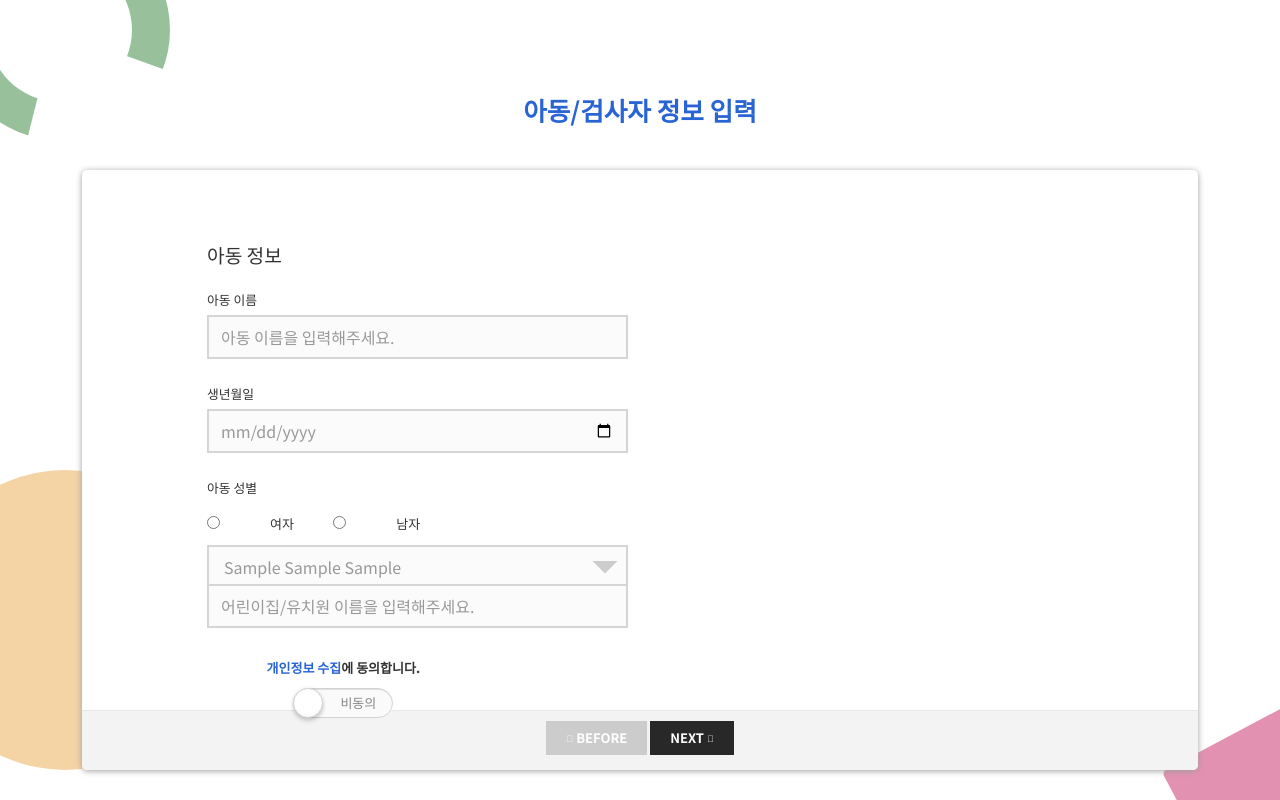
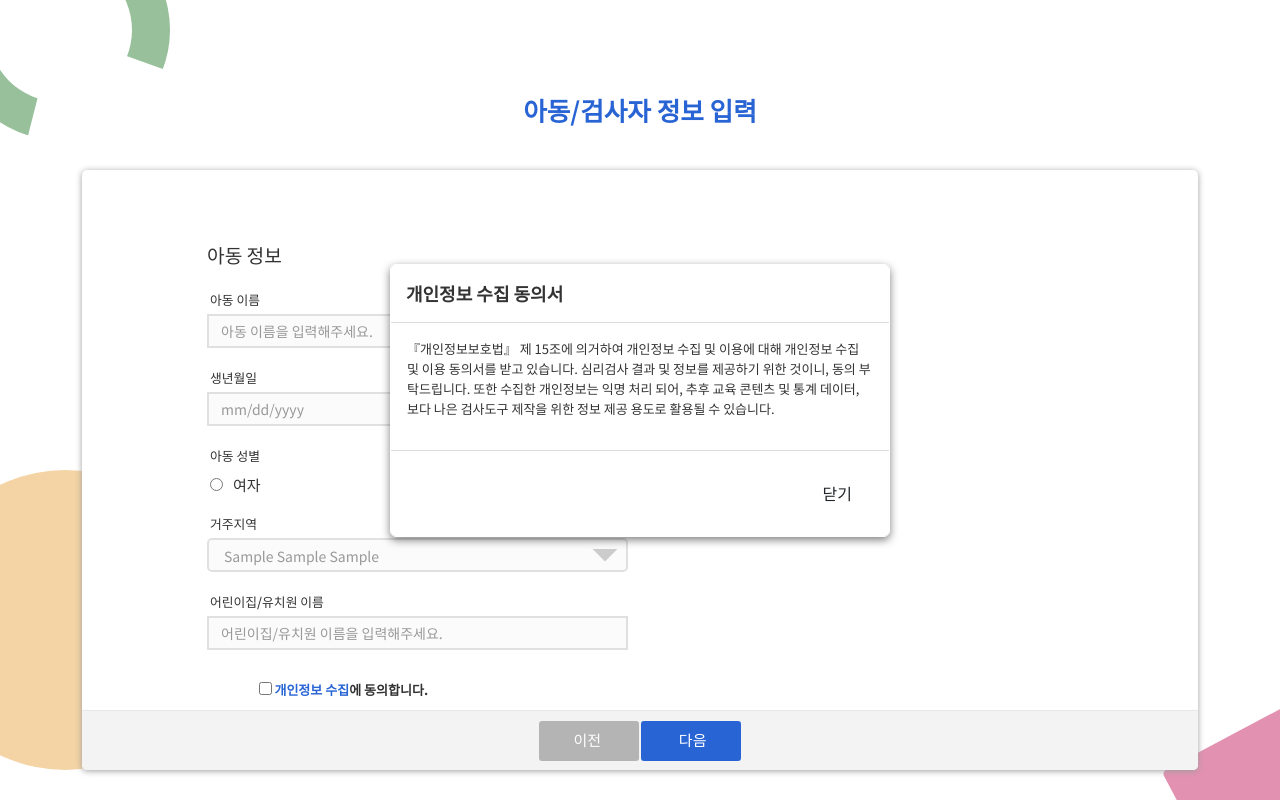
Before and after one commit to ChildDisabilityTest/Front, a Django app: page /user/userInfo in a window 1280 px wide, after a click on "개인정보 수집". Run offline with Django 4.2, Linux system fonts and the light colour scheme; tables that the repository leaves empty hold one stand-in row (values such as "Sample post"); some libraries are stand-ins or nearby versions.

Commit message:
[update] modify modal, label, button, input field. 221208 sy.

```diff
--- a/growthTest/views.py
+++ b/growthTest/views.py
@@ -16,8 +16,8 @@ def result(request):
     return render(request, "growthTest/result.html")
 
 def bar_chart(request):
-    labels=["신체발달"]  # labels
-    data=[43]           # 계산 값(점수)
+    labels=["신체발달", "a", "b", "c", "d", "e", "f"]  # labels
+    data=[43, 60, 87, 69, 32, 12, 92]           # 계산 값(점수)
 
     return JsonResponse(data={
         'labels': labels,
--- a/static/css/aero.css
+++ b/static/css/aero.css
@@ -5,14 +5,14 @@
   display: block;
   margin: 0;
   padding: 0;
-    width: 42px;
-    height: 42px;
-    background: url(aero.png) no-repeat;
+  width: 22px;
+  height: 22px;
+  background: url(../img/orange.png) no-repeat;
   border: none;
   cursor: pointer;
-	position:absolute;
-	left:0;
-	top:0;
+  position: absolute;
+  left: 50;
+  top: 0;
 }
 
 .icheckbox_square-aero {
@@ -56,7 +56,7 @@
   only screen and (min-device-pixel-ratio: 1.5) {
   .icheckbox_square-aero,
   .iradio_square-aero {
-        background-image: url(aero@2x.png);
+    background-image: url(../img/orange@2x.png);
     -webkit-background-size: 453px 42px;
     background-size: 453px 42px;
   }
--- a/static/css/style.css
+++ b/static/css/style.css
@@ -239,8 +240,11 @@ a.button_medium_2:hover {
   font-weight: 600;
   text-transform: uppercase;
   outline: none;
-  background: #282828;
+  background: #2864d4;
   position: relative;
+  border-radius: 3px;
+  width: 100px;
+  height: 40px;
 }
 
 .backward {
@@ -250,40 +254,41 @@ a.button_medium_2:hover {
 button[disabled].backward,
 button[disabled].forward {
   border: none;
-  background: #ccc;
+  background: rgb(180, 180, 180);
   outline: none;
 }
 
 .backward:before {
-  content: "\f053";
+  /* 수정 */
+  content: "이전";
   font-family: "Noto Sans KR", sans-serif;
   text-decoration: inherit;
   position: absolute;
   font-weight: normal;
-  top: 8px;
-  left: 20px;
+  top: 9px;
+  left: 35px;
   text-transform: none;
-  font-size: 9px;
+  font-size: 15px;
 }
 
 .forward {
   padding: 7px 30px 7px 20px;
 }
 .forward:before {
-  content: "\f054";
+  content: "다음";
   font-family: "Noto Sans KR", sans-serif;
   text-decoration: inherit;
   position: absolute;
   font-weight: normal;
-  top: 8px;
-  right: 20px;
+  top: 9px;
+  right: 35px;
   text-transform: none;
-  font-size: 9px;
+  font-size: 15px;
 }
 
 .backward:hover,
 .forward:hover {
-  background: #00aeef;
+  background: #7aa0e7;
   color: #fff;
 }
 
@@ -672,10 +683,11 @@ ul.social-bookmarks.team {
 input.form-control,
 select.form-control,
 textarea.form-control {
+  /* 수정 */
   background: none;
   background-color: #fbfbfb;
-  border: 2px solid #d5d5d5;
-  border-radius: 0;
+  border: 2px solid #e0e0e0;
+  border-radius: 10px;
   -webkit-appearance: none;
   -webkit-border-radius: 0;
   -moz-border-radius: 0;
@@ -683,10 +695,10 @@ textarea.form-control {
   box-shadow: none;
   -webkit-transition: none;
   color: #999;
-  height: 44px;
-  font-size: 16px;
+  height: 34px;
+  font-size: 14px;
   font-weight: 400;
-  margin-bottom: 25px;
+  margin-bottom: 20px;
   font-family: "Noto Sans KR", sans-serif;
   line-height: 1.428571429;
   padding: 6px 12px;
@@ -709,7 +722,7 @@ textarea.form-control:focus {
   padding-left: 15px;
   border: 0;
   border-radius: 0;
-  height: 41px;
+  height: 31px;
   margin: 0;
   font-weight: 400;
   -moz-appearance: window;
@@ -719,10 +732,11 @@ textarea.form-control:focus {
 .styled-select {
   width: 100%;
   overflow: hidden;
-  height: 44px;
+  height: 34px;
   background: #fbfbfb url(../img/down_arrow_select.png) no-repeat 98% center;
-  border: 2px solid #d5d5d5;
-  margin-bottom: -5px;
+  border: 2px solid #e0e0e0;
+  border-radius: 5px;
+  margin-bottom: 20px;
 }
 
 .styled-select select::-ms-expand,
@@ -742,8 +756,10 @@ ul.floated li {
   width: 30%;
 }
 label.label_gender {
-  padding-left: 50px;
-  line-height: 42px;
+  padding-left: 10px;
+  line-height: 30px;
+  height: 30px;
+  font-size: 15px;
 }
 
 ul.floated li#age {
@@ -952,6 +968,15 @@ ul.data-list-2 li label.error {
 }
 
 /* modal */
+.modal {
+  width: 100vw;
+  height: 100vh;
+}
+
+.modal-backdrop {
+  background-color: rgba(148, 148, 148, 0);
+}
+
 .modal-content {
   position: relative;
   background-color: #fff;
@@ -1279,5 +1307,22 @@ ul.data-list-2 li label.error {
   font-size: 0.8rem;
   font-weight: 500;
   line-height: 20px;
-  margin-bottom: 5px;
+  margin-bottom: 4px;
+  margin-left: 3px;
 }
+.row-gender {
+  display: flex;
+  flex-direction: row;
+  width: 100%;
+  height: 34px;
+  margin-bottom: 10px;
+  margin-left: 3px;
+}
+.gender-box {
+  width: 50%;
+}
+
+.check-terms {
+  margin-top: 145px;
+  /* margin-left: 2px; */
+}
--- a/static/js/functions.js
+++ b/static/js/functions.js
@@ -74,10 +74,10 @@ $(document).ready(function () {
   });
 
   //Check and radio input styles
-  //   $("input.check_radio").iCheck({
-  //     checkboxClass: "icheckbox_square-aero",
-  //     radioClass: "iradio_square-aero",
-  //   });
+  $("input.check_radio").iCheck({
+    checkboxClass: "icheckbox_square-aero",
+    radioClass: "iradio_square-aero",
+  });
 
   //Pace holder
   $("input, textarea").placeholder();
@@ -99,3 +99,23 @@ $(document).ready(function () {
     // itemsDesktopSmall: [979, 3],
   });
 });
+
+// custom ===============================================================================
+$(document).ready(function () {
+  // 숫자만 받기(전화번호 입력 란)
+  $("#onlyNum").keyup(function (event) {
+    var inputVal = $(this).val();
+    $(this).val(inputVal.replace(/[^0-9]/gi, ""));
+  });
+
+  // top area 타이틀 변경
+  $("button.forward, button.backward").click(function () {
+    var title = document.getElementById("complete");
+
+    if (title.style.display === "block") {
+      $("#main-title-text").html("검사 방법 안내");
+    } else {
+      $("#main-title-text").html("아동/검사자 정보 입력");
+    }
+  });
+});
--- a/templates/base.html
+++ b/templates/base.html
@@ -13,6 +13,7 @@
       integrity="sha384-rbsA2VBKQhggwzxH7pPCaAqO46MgnOM80zW1RWuH61DGLwZJEdK2Kadq2F9CUG65"
       crossorigin="anonymous"
     />
+
     <!-- Noto Sans 폰트 -->
     <link rel="preconnect" href="https://fonts.googleapis.com" />
     <link rel="preconnect" href="https://fonts.gstatic.com" crossorigin />
@@ -42,7 +43,7 @@
     <script src="{% static 'js/jquery.wizard.js'%}"></script>
 
     <!-- Radio and checkbox styles -->
-    <!-- <script src="check_radio/jquery.icheck.js"></script> -->
+    <script src="{% static 'js/jquery.icheck.js'%}"></script>
 
     <!-- HTML5 and CSS3-in older browsers-->
     <script src="{% static 'js/modernizr.custom.17475.js'%}"></script>
--- a/templates/user/userInfo.html
+++ b/templates/user/userInfo.html
@@ -11,7 +11,7 @@
   <div class="container">
     <div class="row">
       <div class="col-md-12 main-title">
-        <h4>아동/검사자 정보 입력</h4>
+        <h4 id="main-title-text">아동/검사자 정보 입력</h4>
       </div>
     </div>
   </div>
@@ -49,27 +49,25 @@
                   </li>
                   <ul class="data-list floated clearfix">
                     <div class="info-label">아동 성별</div>
-                    <li>
-                      <input
-                        name="gender"
-                        type="radio"
-                        class="required check_radio"
-                        value="F"
-                      /><label class="label_gender">여자</label>
-                    </li>
-                    <li>
-                      <input
-                        name="gender"
-                        type="radio"
-                        class="required check_radio"
-                        value="M"
-                      /><label class="label_gender">남자</label>
-                    </li>
+                    <div class="row-gender">
+                      <div class="gender-box">
+                        <input name="gender" type="radio" class="required" value="F" /><label
+                          class="label_gender"
+                          >여자</label
+                        >
+                      </div>
+                      <div>
+                        <input name="gender" type="radio" class="required" value="M" /><label
+                          class="label_gender"
+                          >남자</label
+                        >
+                      </div>
+                    </div>
                   </ul>
 
-                  <!-- 거주지역 -->
                   <ul class="data-list">
                     <li>
+                      <div class="info-label">거주지역</div>
                       <div class="styled-select">
                         <select class="form-control required" name="country">
                           {% for e in emd_list %}
@@ -80,8 +78,8 @@
                     </li>
                   </ul>
 
-                  <!-- 어린이집/유치원 이름 -->
                   <li>
+                    <div class="info-label">어린이집/유치원 이름</div>
                     <input
                       type="text"
                       name="kindergarden"
@@ -91,26 +89,18 @@
                   </li>
                 </ul>
               </div>
-              <!-- end col-md-6 -->
             </div>
-            <!-- end row -->
 
             <div class="row">
               <div class="col-md-4 col-md-offset-4">
                 <ul class="data-list" id="terms">
                   <li>
+                    <input type="checkbox" name="childTerms" class="required" value="yes" />
                     <strong
-                      ><a href="#" data-toggle="modal" data-target="#terms-txt">개인정보 수집</a>에
-                      동의합니다.
+                      ><a href="#" data-toggle="modal" data-target="#terms-txt" id="myModal"
+                        >개인정보 수집</a
+                      >에 동의합니다.
                     </strong>
-                    <label class="switch-light switch-ios">
-                      <input type="checkbox" name="terms" class="required fix_ie8" value="yes" />
-                      <span>
-                        <span class="ie8_hide">비동의</span>
-                        <span>동의</span>
-                      </span>
-                      <a></a>
-                    </label>
                   </li>
                 </ul>
               </div>
@@ -118,12 +108,13 @@
           </div>
           <!-- end step-->
 
-          <div class="step row">
+          <div class="step">
+            <div class="row">
               <h3 class="col-md-10">검사자 정보</h3>
               <div class="col-md-6">
                 <ul class="data-list">
                   <li>
-                  <!-- 검사자 이름 -->
+                    <div class="info-label">이름</div>
                     <input
                       type="text"
                       name="testerName"
@@ -131,8 +122,8 @@
                       placeholder="검사자 이름을 입력해주세요."
                     />
                   </li>
-                <!-- 검사자 생년월일 -->
                   <li>
+                    <div class="info-label">생년월일</div>
                     <input
                       type="date"
                       name="testerBirthDate"
@@ -140,35 +131,31 @@
                       placeholder="birthDate"
                     />
                   </li>
-                <!-- 연락처 -->
                   <li>
+                    <div class="info-label">연락처</div>
                     <input
                       type="tel"
                       name="testerPhone"
+                      id="onlyNum"
                       class="required form-control"
-                    placeholder="연락처? 이메일?"
+                      placeholder="-없이 연락처를 입력해주세요."
+                      maxlength="11"
                     />
                   </li>
                 </ul>
               </div>
-            <!-- end col-md-6 -->
+            </div>
 
             <div class="row">
               <div class="col-md-4 col-md-offset-4">
                 <ul class="data-list" id="terms">
                   <li>
+                    <input type="checkbox" name="testTerms" class="required" value="yes" required />
                     <strong
-                      ><a href="#" data-toggle="modal" data-target="#terms-txt">개인정보 수집</a>에
-                      동의합니다.
+                      ><a href="#" data-toggle="modal" data-target="#terms-txt" id="myModal"
+                        >개인정보 수집</a
+                      >에 동의합니다.
                     </strong>
-                    <label class="switch-light switch-ios">
-                      <input type="checkbox" name="terms" class="required fix_ie8" value="yes" />
-                      <span>
-                        <span class="ie8_hide">비동의</span>
-                        <span>동의</span>
-                      </span>
-                      <a></a>
-                    </label>
                   </li>
                 </ul>
               </div>
@@ -177,36 +164,35 @@
           <!-- end step -->
 
           <div class="submit step" id="complete">
-            <i class="icon-check"></i>
-            <h3>검사 방법 안내</h3>
             <div>
               이 검사는 아동의 발달 수준과 ADHD & 자폐스펙트럼 경향성을 다루게 됩니다. 각 문항을
               보시면 지난 3개월 동안 아동이 보인 발달의 정도와 행동에 대해서 표시하시면 됩니다.
             </div>
+            <br />
             <div>
               예컨데, 각 문항에 관해 발달이나 행동이 나타나지 않았으면 “전혀 아니다”에 표시하면
-              됩니다. 한편, 발달이나 행동이 나타났을 경우 빈도/횟수에 따라 “가끔 그렇다”, “자주
+              됩니다. 한편, 발달이나 행동이 나타났을 경우 빈도, 횟수에 따라 “가끔 그렇다”, “자주
               그렇다”, “거의 언제나 그렇다”에 표시하시면 됩니다.
             </div>
+            <br />
             <div>
               이때 실제 행동보다 해당 행동을 ‘할 수 있는가?’에 초점을 두시면 됩니다.예컨데,
               “우유병을 스스로 쥐고 먹는다”의 경우 2세 이상 아동이 실제 생활에서는 하지 않겠지만,
               “우유병을 스스로 쥐고 먹을 수 있다"로 해석하시고 응답하시면 됩니다.
             </div>
+            <br />
             <div>
               각 문항에는 옳고 그른 답이 없으며 가장 가깝다고 생각하시는 빈도에 체크하시면 됩니다.
             </div>
             <button type="submit" name="process" class="submit">시작하기</button>
-            <!-- test.html로 -->
-            <!-- <a href="/growthTest/test">시작하기</a> -->
           </div>
           <!-- end submit step -->
         </div>
         <!-- end middle-wizard -->
 
         <div id="bottom-wizard">
-          <button type="button" name="backward" class="backward">Before</button>
-          <button type="button" name="forward" class="forward">Next</button>
+          <button type="button" name="backward" class="backward"></button>
+          <button type="button" name="forward" class="forward"></button>
         </div>
         <!-- end bottom-wizard -->
       </form>
@@ -218,26 +204,26 @@
 
 <!-- Modal About (Terms and Conditions) -->
 <div
-  class="modal fade"
+  class="modal"
   id="terms-txt"
   tabindex="-1"
   role="dialog"
   aria-labelledby="termsLabel"
   aria-hidden="true"
 >
-  <div class="modal-dialog">
+  <div class="modal-dialog modal-dialog-centered">
     <div class="modal-content">
       <div class="modal-header">
-        <button type="button" class="close" data-dismiss="modal" aria-hidden="true">&times;</button>
+        <!-- <button type="button" class="close" data-dismiss="modal" aria-hidden="true">&times;</button> -->
         <h4 class="modal-title" id="termsLabel">개인정보 수집 동의서</h4>
       </div>
       <div class="modal-body">
-        <p>
-          개인정보보호법』 제 15조에 의거하여 개인정보 수집 및 이용에 대해 개인정보 수집 및 이용
+        <div>
+          『개인정보보호법』 제 15조에 의거하여 개인정보 수집 및 이용에 대해 개인정보 수집 및 이용
           동의서를 받고 있습니다. 심리검사 결과 및 정보를 제공하기 위한 것이니, 동의 부탁드립니다.
           또한 수집한 개인정보는 익명 처리 되어, 추후 교육 콘텐츠 및 통계 데이터, 보다 나은 검사도구
           제작을 위한 정보 제공 용도로 활용될 수 있습니다.
-        </p>
+        </div>
       </div>
       <div class="modal-footer">
         <button type="button" class="btn btn-default" data-dismiss="modal">닫기</button>
```
Also changed, not shown: other parts of static/css/style.css (+24 -13 lines), templates/growthTest/result.html (+56 -3 lines), static/img/orange.png (added), static/img/orange@2x.png (added), static/js/jquery.icheck.js (added). Lines whose indentation alone changed are shown as unchanged.
